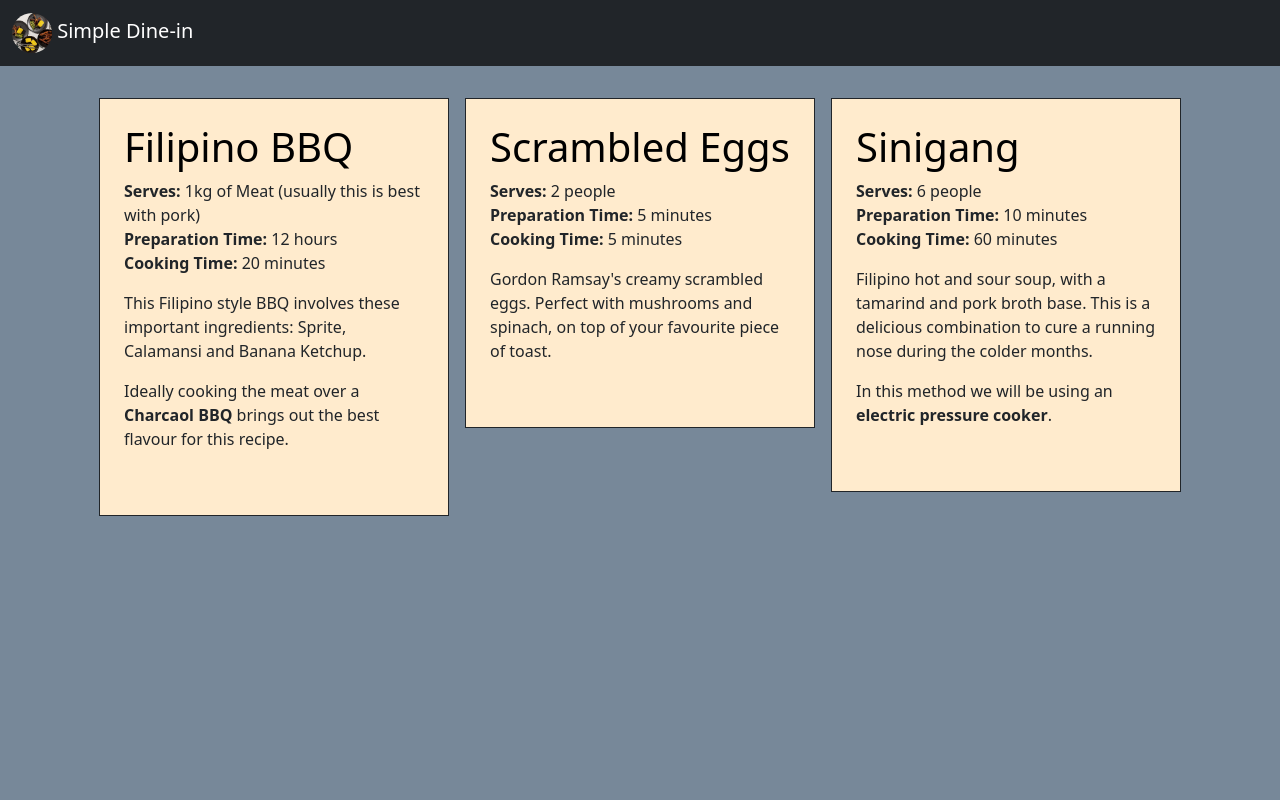
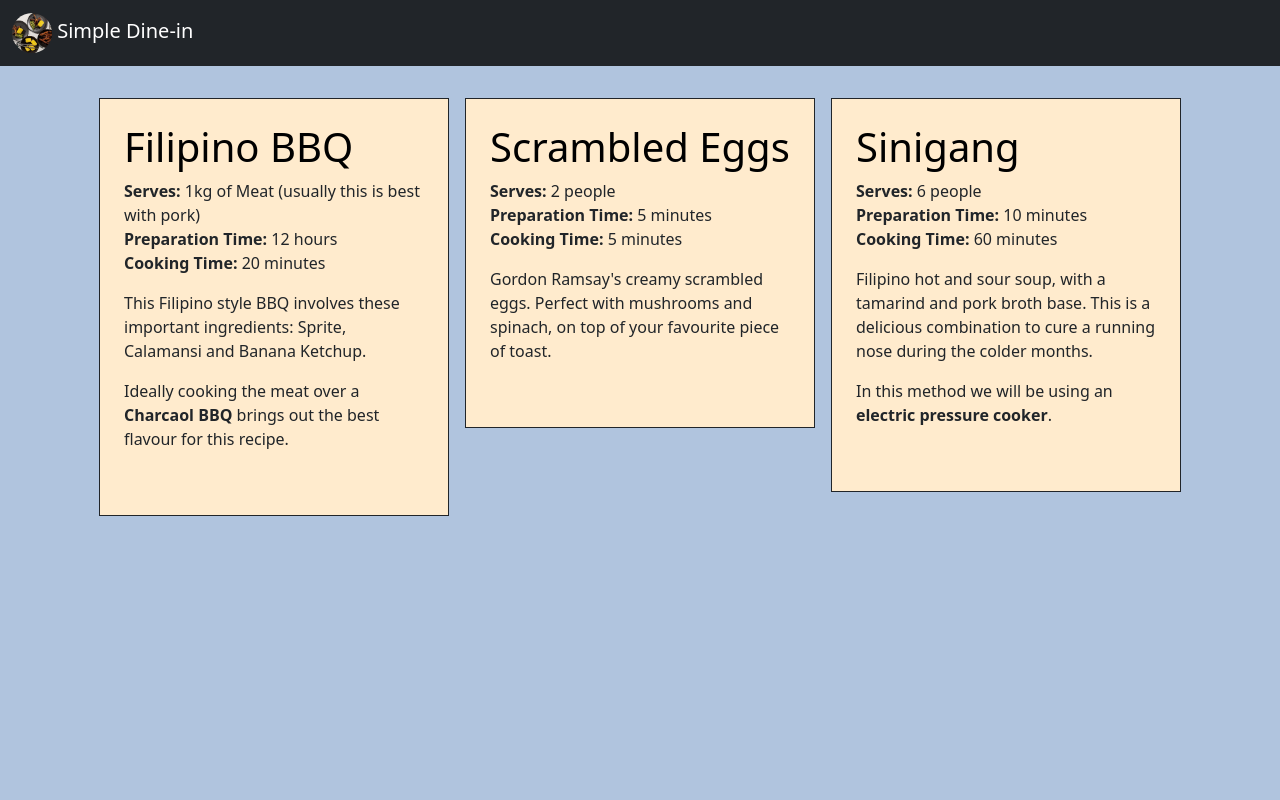
Before and after one commit to neiltesaluna/simpledinein, a Django app: page / in a window 1280 px wide. Run offline with Django 4.2, Linux system fonts and the light colour scheme; data comes from the database, SQL or seed files in the repository; some libraries are stand-ins or nearby versions.

Commit message:
reverting background colour

```diff
--- a/simpledinein/recipe/static/recipe/main.css
+++ b/simpledinein/recipe/static/recipe/main.css
@@ -1,5 +1,5 @@
 body {
-  background-color: lightslategrey;
+  background-color: lightsteelblue;
 }
 
 a {
```
